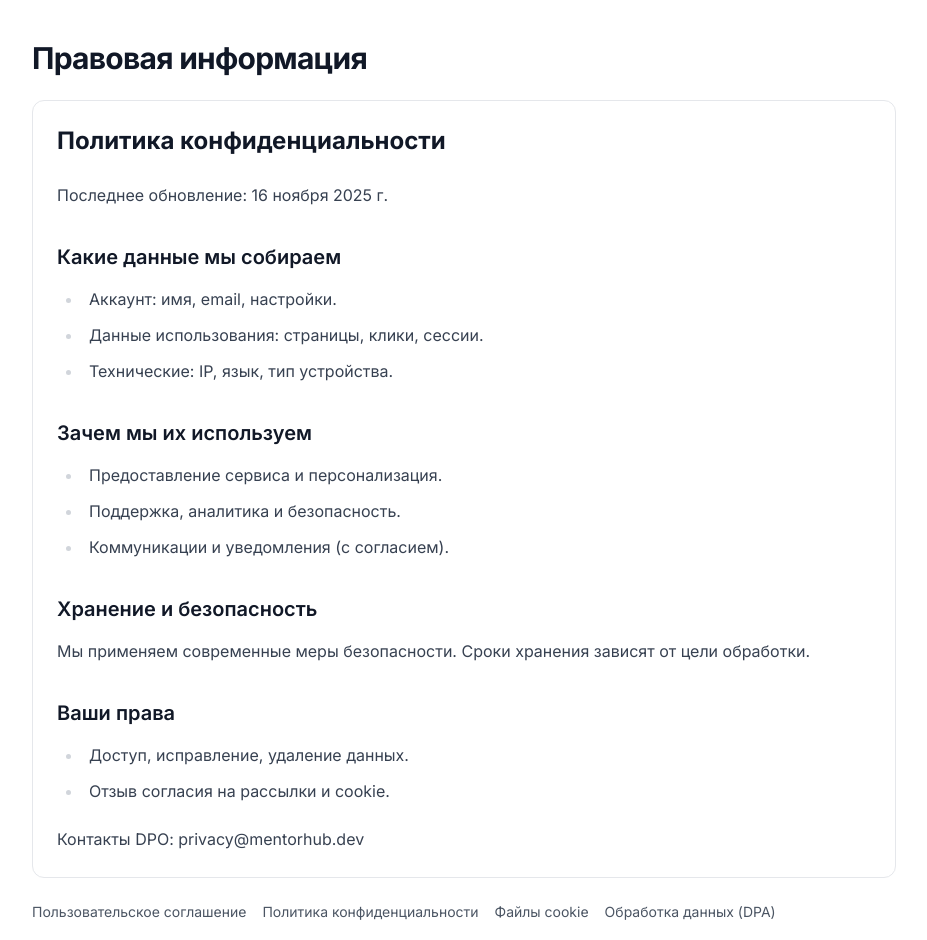
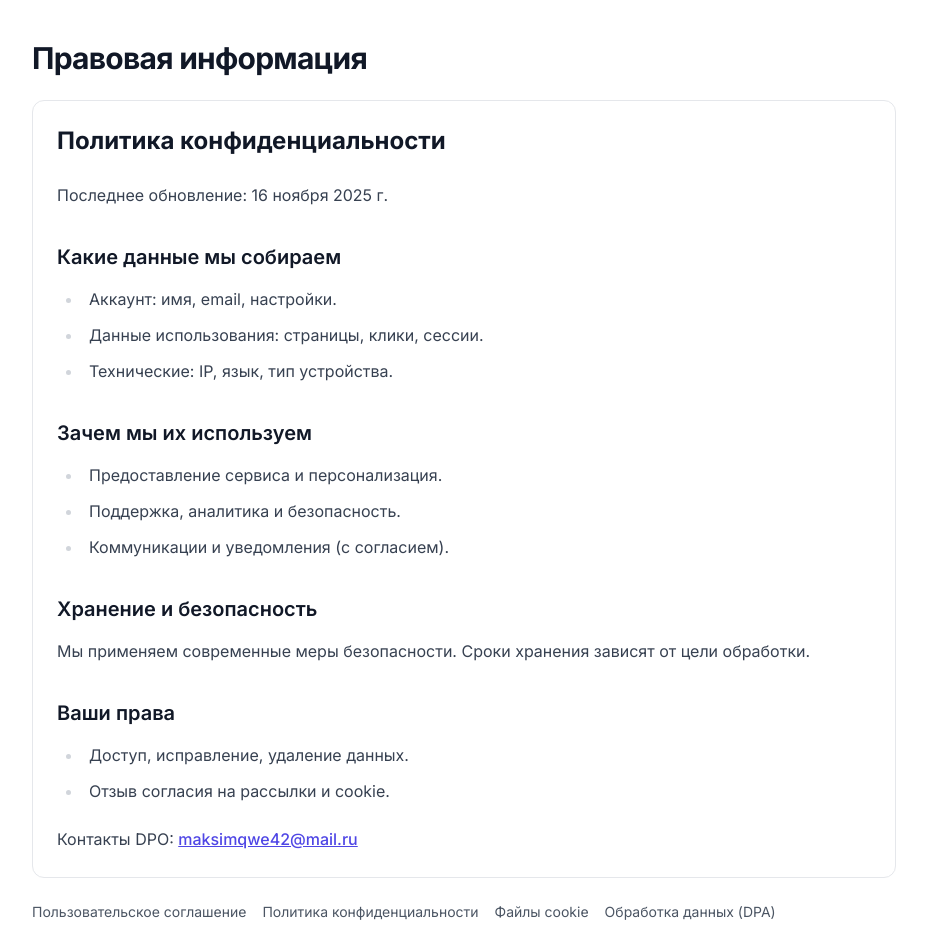
Before and after one commit to QuadDarv1ne/MentorHub, a Next.js app in the folder frontend/: page /legal/privacy in a window 1280 px wide. Shown: the top 940 px of the page, without its empty margins (176-1103 px from the left). Built offline with nearby package versions, Linux system fonts and the light colour scheme.

Commit message:
modified:   frontend/app/legal/privacy/page.tsx 	modified:   frontend/app/legal/refund/page.tsx 	modified:   frontend/app/legal/terms/page.tsx 	modified:   frontend/app/offer/page.tsx

```diff
--- a/frontend/app/legal/privacy/page.tsx
+++ b/frontend/app/legal/privacy/page.tsx
@@ -26,7 +26,7 @@ export default function PrivacyPage() {
         <li>Доступ, исправление, удаление данных.</li>
         <li>Отзыв согласия на рассылки и cookie.</li>
       </ul>
-      <p>Контакты DPO: privacy@mentorhub.dev</p>
+      <p>Контакты DPO: <a className="text-indigo-600 hover:underline" href="mailto:maksimqwe42@mail.ru">maksimqwe42@mail.ru</a></p>
     </div>
   )
 }
--- a/frontend/app/legal/refund/page.tsx
+++ b/frontend/app/legal/refund/page.tsx
@@ -11,7 +11,7 @@ export default function RefundPage() {
         <li>Если качество услуги неудовлетворительно — рассмотрим частичный/полный возврат после проверки.</li>
         <li>Подписку можно отменить в любой момент — доступ действует до конца оплаченного периода.</li>
       </ul>
-      <p>Связаться по вопросам возвратов: refunds@mentorhub.dev</p>
+      <p>Связаться по вопросам возвратов: <a className="text-indigo-600 hover:underline" href="mailto:maksimqwe42@mail.ru">maksimqwe42@mail.ru</a></p>
     </div>
   )
 }
--- a/frontend/app/legal/terms/page.tsx
+++ b/frontend/app/legal/terms/page.tsx
@@ -30,7 +30,7 @@ export default function TermsPage() {
       <p>Сервис предоставляется «как есть». Мы стремимся к бесперебойной работе, но не гарантируем отсутствие сбоев.</p>
       <h3>6. Применимое право</h3>
       <p>Споры регулируются применимым правом страны регистрации правообладателя (QuadDarv1ne).</p>
-      <p>Вопросы по соглашению: legal@mentorhub.dev</p>
+      <p>Вопросы по соглашению: <a className="text-indigo-600 hover:underline" href="mailto:maksimqwe42@mail.ru">maksimqwe42@mail.ru</a></p>
     </div>
   )
 }
--- a/frontend/app/offer/page.tsx
+++ b/frontend/app/offer/page.tsx
@@ -17,7 +17,7 @@ export default function OfferPage() {
         <p>Стоимость указывается на сайте. Оплата через указанных платёжных провайдеров.</p>
         <h3>Права и обязанности</h3>
         <p>Пользователь обязуется соблюдать Правила сообщества и AUP. Исполнитель обязуется оказывать услуги добросовестно.</p>
-        <p className="text-sm text-gray-500">Вопросы по оферте: legal@mentorhub.dev</p>
+        <p className="text-sm text-gray-500">Вопросы по оферте: <a className="text-indigo-600 hover:underline" href="mailto:maksimqwe42@mail.ru">maksimqwe42@mail.ru</a></p>
       </div>
     </main>
   )
```
